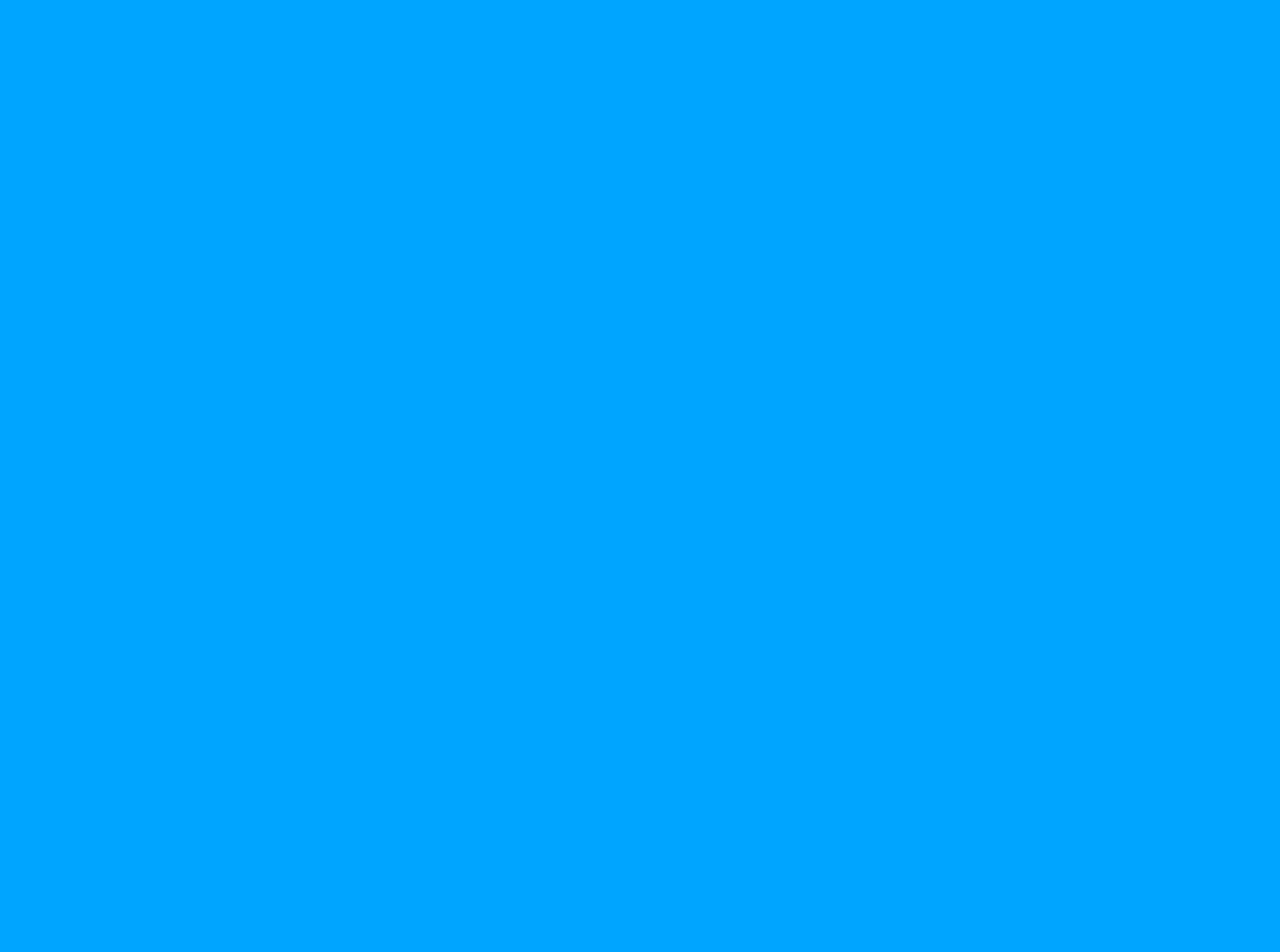
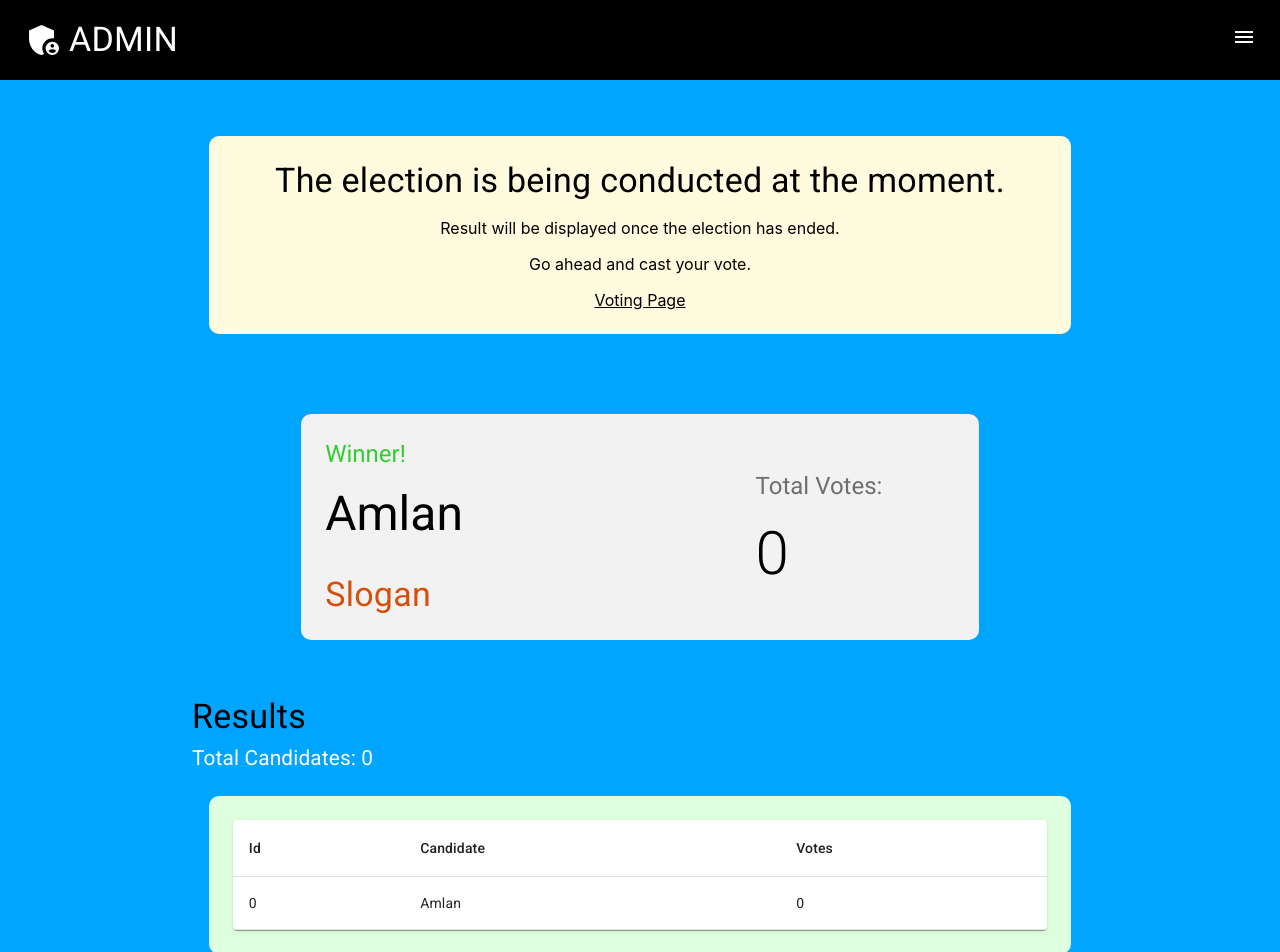
Before and after one commit to sahinmallik/final_year_project, a React (Create React App) app in the folder client/: page /result in a window 1280 px wide. Before the commit this address had no page. Shown: the top 952 px of the page. Before the commit the page ends 800 px from the top, so only its background shows below. Built offline with nearby package versions, Linux system fonts and the light colour scheme.

Commit message:
Result page added

```diff
--- a/client/src/App.js
+++ b/client/src/App.js
@@ -7,6 +7,7 @@ import AdminNavbar from "./components/UserNavbar/AdminNavbar";
 import UserNavbar from "./components/UserNavbar/UserNavbar";
 import Home from "./components/Home";
 import Registration from "./components/Registration/Registration";
+import Result from "./components/Result/Result";
 
 function App() {
   return (
@@ -15,6 +16,7 @@ function App() {
         <Route path="/" element={<HomePage />} />
         <Route path="/connect" element={<Home />} />
         <Route path="/registration" element={<Registration />} />
+        <Route path="/result" element={<Result />} />
       </Routes>
     </Box>
   );
--- /dev/null
+++ b/client/src/components/Result/Result.jsx
@@ -0,0 +1,246 @@
+import React from "react";
+import {
+  Box,
+  useMediaQuery,
+  useTheme,
+  Typography,
+  Link,
+  TableCell,
+  tableCellClasses,
+  TableContainer,
+  Paper,
+  Table,
+  TableBody,
+  TableRow,
+  styled,
+  TableHead,
+  Grid,
+  Stack,
+} from "@mui/material";
+import AdminNavbar from "../UserNavbar/AdminNavbar";
+
+// const TableCell = styled(TableCell)(({ theme }) => ({
+//   [`&.${tableCellClasses.head}`]: {
+//     backgroundColor: theme.palette.common.black,
+//     color: theme.palette.common.white,
+//   },
+//   [`&.${tableCellClasses.body}`]: {
+//     fontSize: 14,
+//   },
+// }));
+
+// const TableRow = styled(TableRow)(({ theme }) => ({
+//   "&:nth-of-type(odd)": {
+//     backgroundColor: theme.palette.action.hover,
+//   },
+//   // hide last border
+//   "&:last-child td, &:last-child th": {
+//     border: 0,
+//   },
+// }));
+
+const Result = () => {
+  const theme = useTheme();
+  const isMobile = useMediaQuery(theme.breakpoints.down("sm"));
+  const isTablet = useMediaQuery(theme.breakpoints.down("md"));
+  return (
+    <Box>
+      <AdminNavbar />
+      <Box
+        sx={{
+          display: "flex",
+          flexDirection: "column",
+          justifyContent: "center",
+          alignItems: "center",
+          padding: theme.spacing(isMobile ? 2 : 3),
+        }}
+      >
+        <Box
+          sx={{
+            display: "flex",
+            flexDirection: "column",
+            justifyContent: "center",
+            alignItems: "center",
+            padding: theme.spacing(isMobile ? 2 : 3),
+            marginTop: "2rem",
+            backgroundColor: "#fffbde",
+            width: isMobile ? "95%" : isTablet ? "75%" : "70%",
+            borderRadius: "10px",
+          }}
+        >
+          <Typography
+            variant={isMobile ? "h5" : "h4"}
+            component="h4"
+            sx={{ marginBottom: "1rem" }}
+          >
+            The election is being conducted at the moment.
+          </Typography>
+          <Typography
+            variant={isMobile ? "p" : "p"}
+            component="p"
+            sx={{ marginBottom: "1rem" }}
+          >
+            Result will be displayed once the election has ended.
+          </Typography>
+          <Typography
+            variant={isMobile ? "p" : "p"}
+            component="p"
+            sx={{ marginBottom: "1rem" }}
+          >
+            Go ahead and cast your vote.
+          </Typography>
+          <Link href="/voting" color="inherit">
+            {"Voting Page"}
+          </Link>
+        </Box>
+      </Box>
+      <DisplayResults isMobile={isMobile} isTablet={isTablet} theme={theme} />
+    </Box>
+  );
+};
+
+function DisplayResults({ isMobile, isTablet, theme }) {
+  const renderResults = () => (
+    <Box
+      sx={{
+        display: "flex",
+        flexDirection: "column",
+        justifyContent: "center",
+        alignItems: "center",
+        padding: theme.spacing(isMobile ? 2 : 3),
+      }}
+    >
+      <Box
+        sx={{
+          display: "flex",
+          flexDirection: "column",
+          justifyContent: "center",
+          alignItems: "center",
+          padding: theme.spacing(isMobile ? 2 : 3),
+          backgroundColor: "#ddffdd",
+          borderRadius: "10px",
+          width: isMobile ? "95%" : isTablet ? "75%" : "70%",
+        }}
+      >
+        <TableContainer component={Paper}>
+          <Table sx={{ minWidth: 200 }} aria-label="customized table">
+            <TableHead>
+              <TableRow>
+                <TableCell component="th" scope="row">
+                  Id
+                </TableCell>
+                <TableCell align="left">Candidate</TableCell>
+                <TableCell align="left">Votes</TableCell>
+              </TableRow>
+            </TableHead>
+            <TableBody>
+              <TableRow>
+                <TableCell component="td" scope="row">
+                  0
+                </TableCell>
+                <TableCell align="left">Amlan</TableCell>
+                <TableCell align="left">0</TableCell>
+              </TableRow>
+            </TableBody>
+          </Table>
+        </TableContainer>
+      </Box>
+    </Box>
+  );
+
+  function renderWinner() {
+    return (
+      <Box
+        sx={{
+          display: "flex",
+          flexDirection: "column",
+          justifyContent: "center",
+          alignItems: "center",
+          padding: theme.spacing(isMobile ? 2 : 3),
+        }}
+      >
+        <Box
+          sx={{
+            display: "flex",
+            flexDirection: "column",
+            justifyContent: "center",
+            alignItems: "center",
+            padding: theme.spacing(isMobile ? 2 : 3),
+            marginTop: "2rem",
+            backgroundColor: "#f2f2f2",
+            borderRadius: "10px",
+            width: isMobile ? "95%" : isTablet ? "65%" : "55%",
+          }}
+        >
+          <Grid container spacing={2}>
+            <Grid item xs={8}>
+              <Typography
+                variant="h5"
+                component="h5"
+                color={"#33cd33"}
+                sx={{ marginBottom: "1rem" }}
+              >
+                Winner!
+              </Typography>
+              <Typography
+                variant="h3"
+                component="h3"
+                sx={{ marginBottom: "2rem" }}
+              >
+                Amlan
+              </Typography>
+              <Typography
+                variant="h4"
+                component="h4"
+                color={"rgb(213, 80, 13)"}
+              >
+                Slogan
+              </Typography>
+            </Grid>
+            <Grid item xs={4}>
+              <Typography
+                variant="h5"
+                component="h5"
+                color={"#706f6f"}
+                sx={{ marginBottom: "1rem", marginTop: "2rem" }}
+              >
+                Total Votes:
+              </Typography>
+              <Typography variant="h2" component="h2">
+                0
+              </Typography>
+            </Grid>
+          </Grid>
+        </Box>
+      </Box>
+    );
+  }
+
+  return (
+    <div>
+      {renderWinner()}
+      <Box
+        sx={{
+          display: "flex",
+          flexDirection: "column",
+          marginLeft: isMobile ? "0%" : isTablet ? "15%" : "15%",
+          marginTop: "2rem",
+        }}
+      >
+        <Typography variant={isMobile ? "h5" : "h4"} component="h1">
+          Results
+        </Typography>
+        <Typography
+          variant={isMobile ? "h5" : "h4"}
+          component="h1"
+          sx={{ fontSize: "1.3rem", color: "#fff", marginTop: "0.5rem" }}
+        >
+          Total Candidates: 0
+        </Typography>
+      </Box>
+      {renderResults()}
+    </div>
+  );
+}
+
+export default Result;
```
